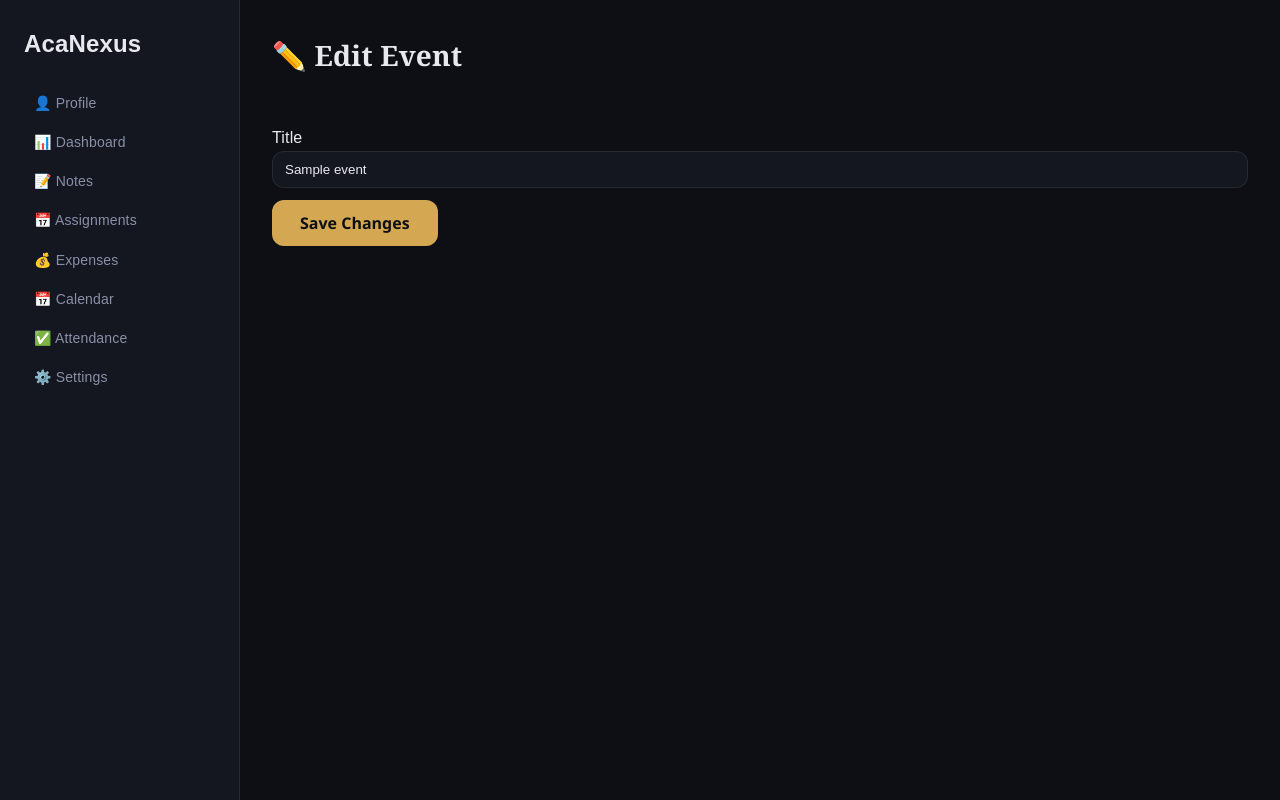
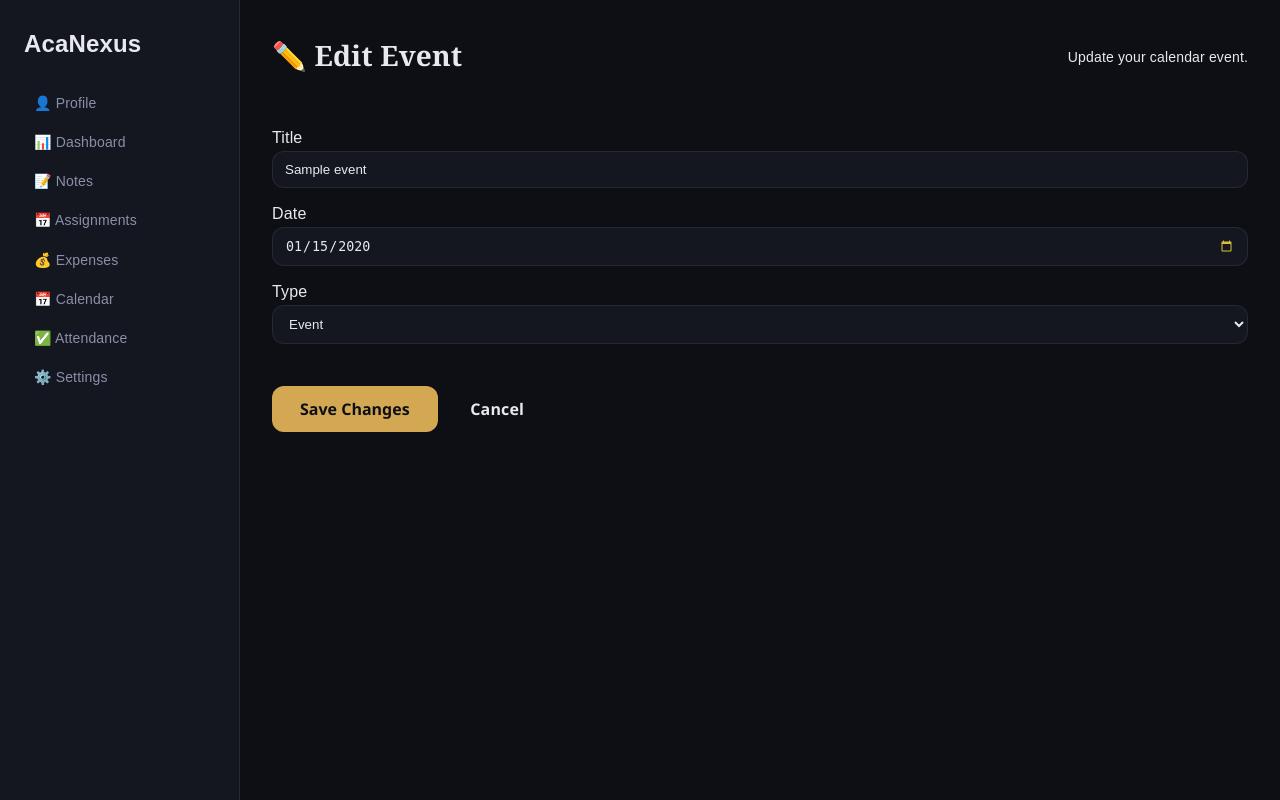
Before and after one commit to Celestial-tech100/AcaNexus-Studivo, a Flask app: page /edit-event/1 in a window 1280 px wide. Run offline with Flask 3, Linux system fonts and the light colour scheme; the visitor is signed in with stand-in values (Sample User, id 1); tables that the repository leaves empty hold one stand-in row (values such as "Sample post").

Commit message:
Add Event Editing functionality

```diff
--- a/static/css/pages.css
+++ b/static/css/pages.css
@@ -356,12 +356,16 @@
 
     transition:all 0.2s ease;
 }
-input[type="date"]{
-    color-scheme: dark;
-}
-
 input[type="date"]::-webkit-calendar-picker-indicator{
-    filter: invert(1);
+    filter:
+        brightness(0)
+        saturate(100%)
+        invert(72%)
+        sepia(58%)
+        saturate(512%)
+        hue-rotate(6deg)
+        brightness(95%)
+        contrast(90%);
 }
 
 .delete-event-btn:hover{
--- a/templates/edit_event.html
+++ b/templates/edit_event.html
@@ -2,15 +2,31 @@
 
 <div class="page-header">
   <h1>✏️ Edit Event</h1>
+  <p>Update your calendar event.</p>
 </div>
 
 <div class="content-card">
   <form method="POST">
     <label>Title</label>
-
     <input type="text" name="title" value="{{ event[1] }}" required />
 
+    <label>Date</label>
+    <input type="date" name="event_date" value="{{ event[3] }}" required />
+
+    <label>Type</label>
+    <select name="event_type">
+      <option value="Event">Event</option>
+
+      <option value="Study Session">Study Session</option>
+
+      <option value="Exam">Exam</option>
+    </select>
+
+    <br /><br />
+
     <button type="submit" class="btn btn-primary">Save Changes</button>
+
+    <a href="/calendar" class="btn"> Cancel </a>
   </form>
 </div>
 
--- a/templates/index.html
+++ b/templates/index.html
@@ -446,7 +446,7 @@
       <!-- Bottom bar -->
       <div class="footer-bottom">
         <div class="container footer-bottom-inner">
-          <p>&copy; 2025 AcaNexus : Studivo. All rights reserved.</p>
+          <p>&copy; 2026 AcaNexus : Studivo. All rights reserved.</p>
           <p>Built with ♥ by students, for students.</p>
         </div>
       </div>
```
